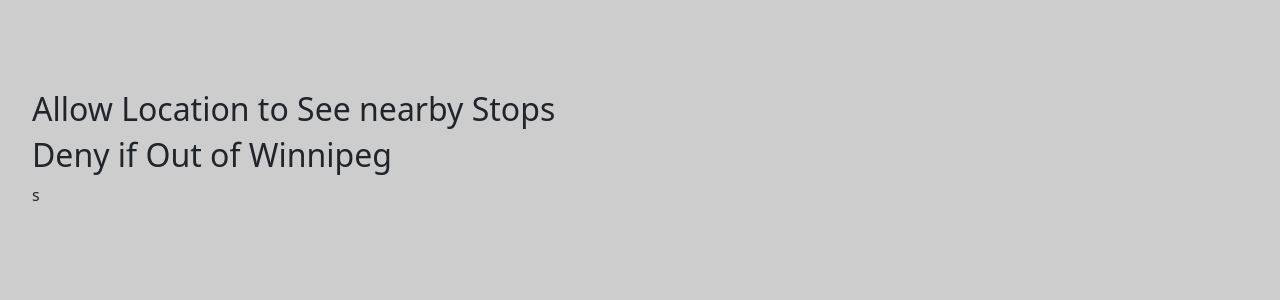
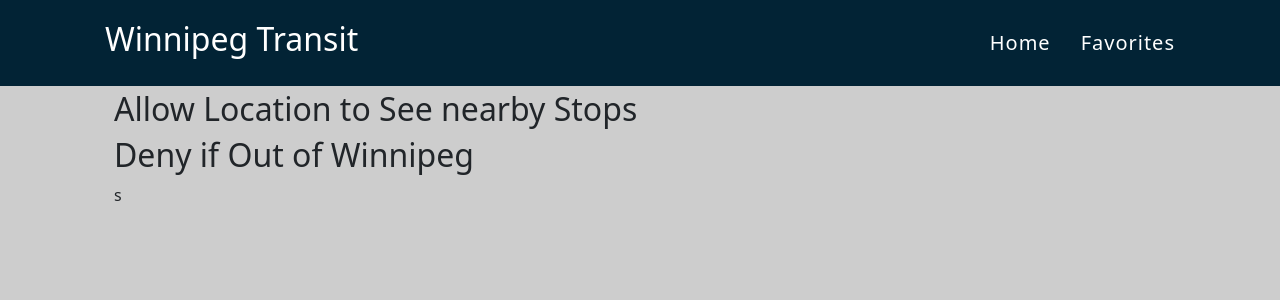
Before and after one commit to jobanpreet27/Winnipeg-Transit-Webapp, a Next.js app: page / in a window 1280 px wide. Shown: the top 300 px of the page. Built offline with nearby package versions, Linux system fonts and the light colour scheme; no server answers.

Commit message:
add header

```diff
--- /dev/null
+++ b/components/Header/index.js
@@ -0,0 +1,22 @@
+import React from "react";
+import Link from "next/link";
+import TiThMenuOutline from "react-icons/ti";
+import Navbar from "../Navbar";
+
+function Header() {
+  return (
+    <header id="header">
+      <div className="header_container">
+        <div className="header_left">
+          <h2>Winnipeg Transit</h2>
+        </div>
+
+        <div className="header_right">
+          <Navbar />
+        </div>
+      </div>
+    </header>
+  );
+}
+
+export default Header;
--- /dev/null
+++ b/components/Layout.js
@@ -0,0 +1,11 @@
+import React from "react";
+import Header from "./Header";
+
+export default function Layout({ children }) {
+  return (
+    <div>
+      <Header />
+      <div className="container">{children}</div>
+    </div>
+  );
+}
--- /dev/null
+++ b/components/Navbar/index.js
@@ -0,0 +1,53 @@
+import React from "react";
+import Link from "next/link";
+import { FiMenu } from "react-icons/fi";
+
+const toggleNavbar = () => {
+  const element = document.getElementsByClassName("main_nav")[0];
+  element.classList.toggle("active");
+};
+
+function index() {
+  return (
+    <>
+      <a href="#!" className="nav_ico">
+        <FiMenu
+          size={40}
+          color="white"
+          alt="NavIcon"
+          onClick={() => {
+            toggleNavbar();
+          }}
+        />
+      </a>
+      <nav className="main_nav">
+        <ul>
+          <li>
+            <Link href="/">
+              <a
+                onClick={() => {
+                  toggleNavbar();
+                }}
+              >
+                Home
+              </a>
+            </Link>
+          </li>
+          <li>
+            <Link href="/favorite">
+              <a
+                onClick={() => {
+                  toggleNavbar();
+                }}
+              >
+                Favorites
+              </a>
+            </Link>
+          </li>
+        </ul>
+      </nav>
+    </>
+  );
+}
+
+export default index;
--- a/components/Stops/DisplayStops.stop.jsx
+++ b/components/Stops/DisplayStops.stop.jsx
@@ -5,12 +5,10 @@
   if (!props.data) {
     props.data = [];
   }
-  console.log(props.data);
   return (
     <ul className="stops_list">
       {props.data.map(function (stop) {
-
-        return <Stop stop={stop} />;
+         return <Stop key={stop.key} stop={stop} />;
       })}
     </ul>
   );
--- a/components/Utils/Loader.jsx
+++ b/components/Utils/Loader.jsx
@@ -1,7 +1,7 @@
 import React from "react";
 
 function Loader() {
-  return <div class="loader"></div>;
+  return <div className="loader"></div>;
 }
 
 export default Loader;
--- a/pages/_app.js
+++ b/pages/_app.js
@@ -1,9 +1,14 @@
-import '../styles/styles.css'
-import '../styles/globals.css'
+import "../styles/styles.css";
+import "../styles/globals.css";
 import "bootstrap/dist/css/bootstrap.min.css";
+import Layout from "../components/Layout.js";
 
 function MyApp({ Component, pageProps }) {
-  return <Component {...pageProps} />
+  return (
+    <Layout>
+      <Component {...pageProps} />
+    </Layout>
+  );
 }
 
-export default MyApp
+export default MyApp;
--- a/pages/index.js
+++ b/pages/index.js
@@ -1,12 +1,12 @@
-import Head from 'next/head'
-import { useState , useEffect } from 'react';
-import Image from 'next/image'
-import styles from '../styles/Home.module.css'
-import Stops from '../components/Stops/Stops.stop';
-import GetLocation from "../components/Utils/getLocation"
+import Head from "next/head";
+import { useState, useEffect } from "react";
+import Image from "next/image";
+import styles from "../styles/Home.module.css";
+import Stops from "../components/Stops/Stops.stop";
+import GetLocation from "../components/Utils/getLocation";
+import Header from "../components/Header/index.js";
 
 export default function Home() {
-
   const [coords, setCoords] = useState("");
   useEffect(() => {
     GetLocation(setCoords);
@@ -15,12 +15,15 @@
   return (
     <div className={styles.container}>
       <Head>
-        <title>Create Next App</title>
+        <title>Winnipeg Transit </title>
         <meta name="description" content="Generated by create next app" />
         <link rel="icon" href="/favicon.ico" />
       </Head>
       {coords ? (
-        <Stops url={process.env.REACT_APP_SERVER_URL + coords} />
+        <>
+          <Header />
+          <Stops url={process.env.REACT_APP_SERVER_URL + coords} />
+        </>
       ) : (
         <>
           <h2>Allow Location to See nearby Stops</h2>
@@ -28,5 +31,5 @@
         </>
       )}
     </div>
-  )
+  );
 }
--- a/styles/styles.css
+++ b/styles/styles.css
@@ -85,6 +85,7 @@
     display: block;
     width: 40px;
     cursor: pointer;
+    color: white
   }
   /* ipad potrait view*/
   @media only screen and (min-width: 768px) and (max-width: 991px) {
@@ -94,7 +95,7 @@
     }
   }
   @media only screen and (min-width: 768px) {
-    .nav_ico img {
+    .nav_ico{
       display: none;
     }
   }
```
Also changed, not shown: components/Stops/stops.css (deleted, +0 -33 lines).
